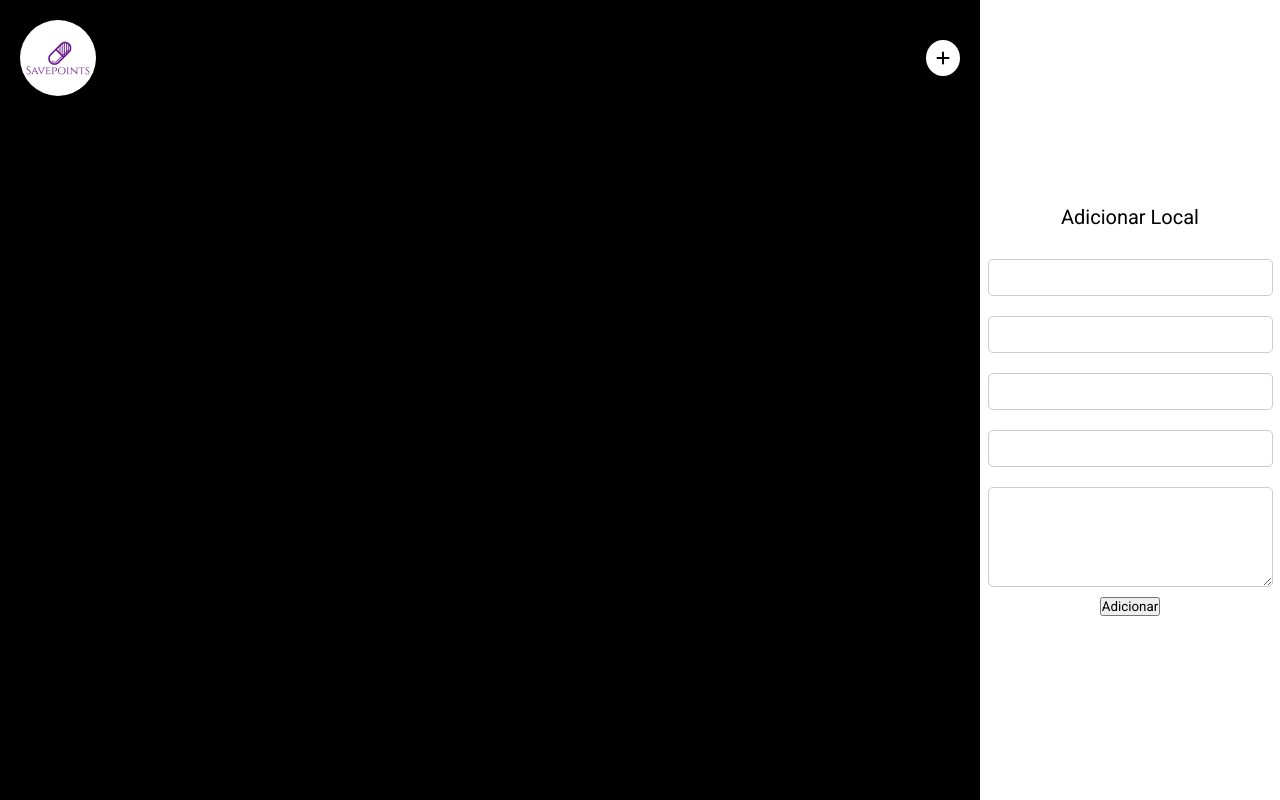
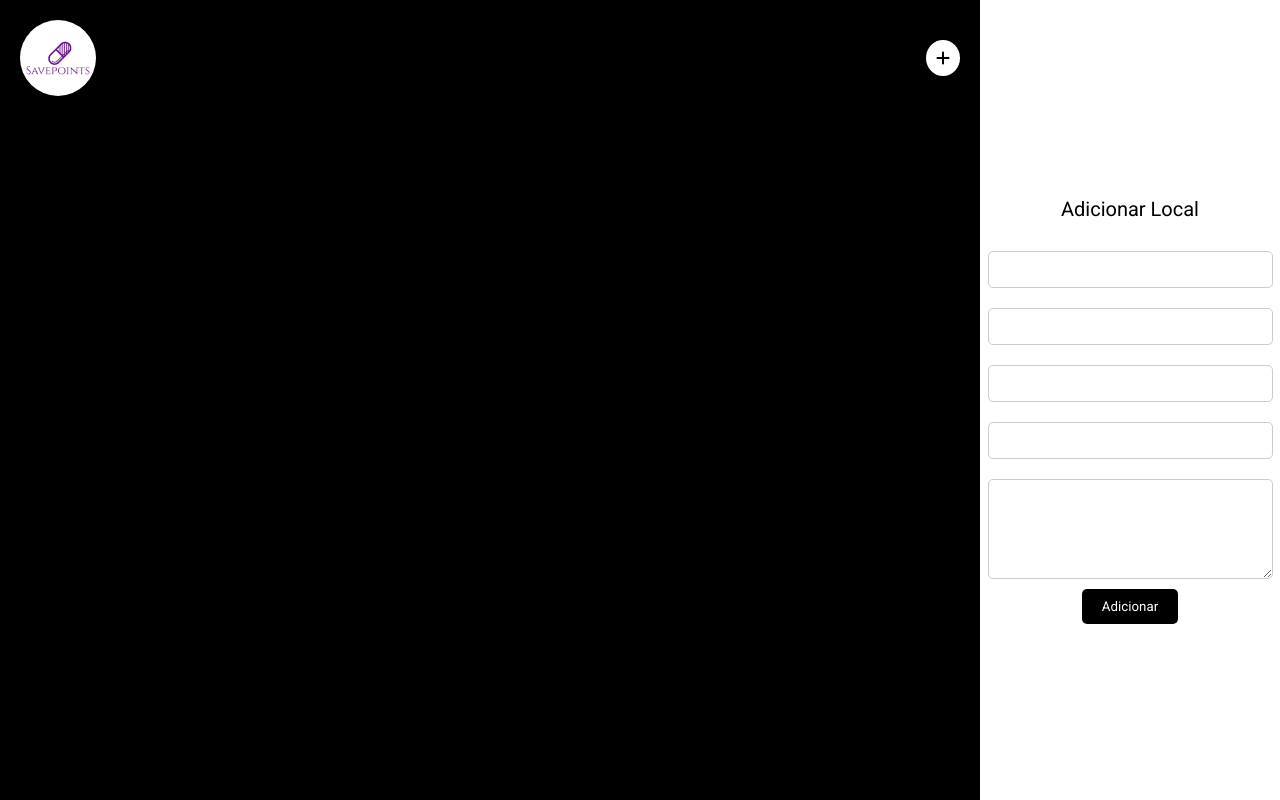
Before and after one commit to PauloGui/savepoints, a React (Create React App) app: page / in a window 1280 px wide. Built offline with nearby package versions, Linux system fonts and the light colour scheme.

Commit message:
Estilização do SideMenu 💎

```diff
--- a/src/components/Maps/styles.js
+++ b/src/components/Maps/styles.js
@@ -19,6 +19,7 @@ export const Header = styled.div`
       color: #000;
       object-fit: cover;
       cursor: pointer;
+      transition: 0.2s;
 
       :hover {
         background: ${shade(0.2, '#fff')}
--- a/src/components/SideMenu/styles.js
+++ b/src/components/SideMenu/styles.js
@@ -31,4 +31,16 @@ export const TextArea = styled.textarea`
   border-radius: 5px;
 `
 
-export const Button = styled.button``
+export const Button = styled.button`
+  padding: 10px 20px;
+  background: #000;
+  color: #FFF;
+  border: 0;
+  border-radius: 5px;
+  cursor: pointer;
+  transition: 0.2s;
+
+  :hover {
+    background: #999;
+  }
+`
```
Also changed, not shown: 1 other file (tests, documents, lock files or other folders).
